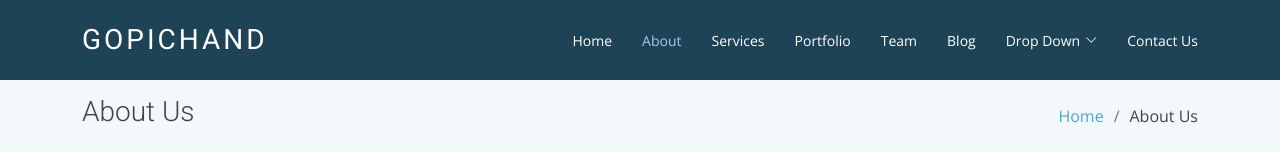
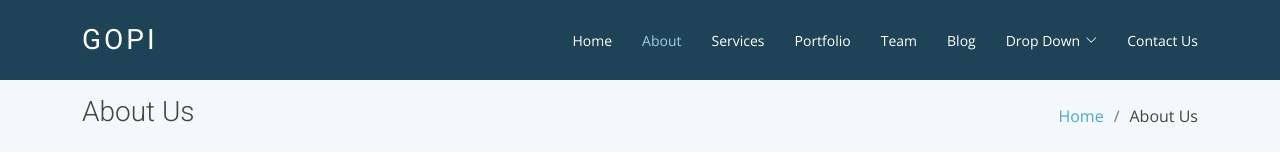
Before and after one commit to gopichandminnikanti/Otraining, a plain HTML site: page about.html in a window 1280 px wide. Shown: the top 160 px of the page. Drawn offline with nearby package versions, Linux system fonts and the light colour scheme.

Commit message:
Revert "third 1"
This reverts commit 6eb43199d98c09b95e2e6a76fa9bc71b5787a889.

```diff
--- a/about.html
+++ b/about.html
@@ -43,7 +43,7 @@
     <div class="container d-flex justify-content-between align-items-center">
 
       <div class="logo">
-        <h1 class="text-light"><a href="index.html"><span>gopichand</span></a></h1>
+        <h1 class="text-light"><a href="index.html"><span>gopi </span></a></h1>
         <!-- Uncomment below if you prefer to use an image logo -->
         <!-- <a href="index.html"><img src="assets/img/logo.png" alt="" class="img-fluid"></a>-->
       </div>
```
